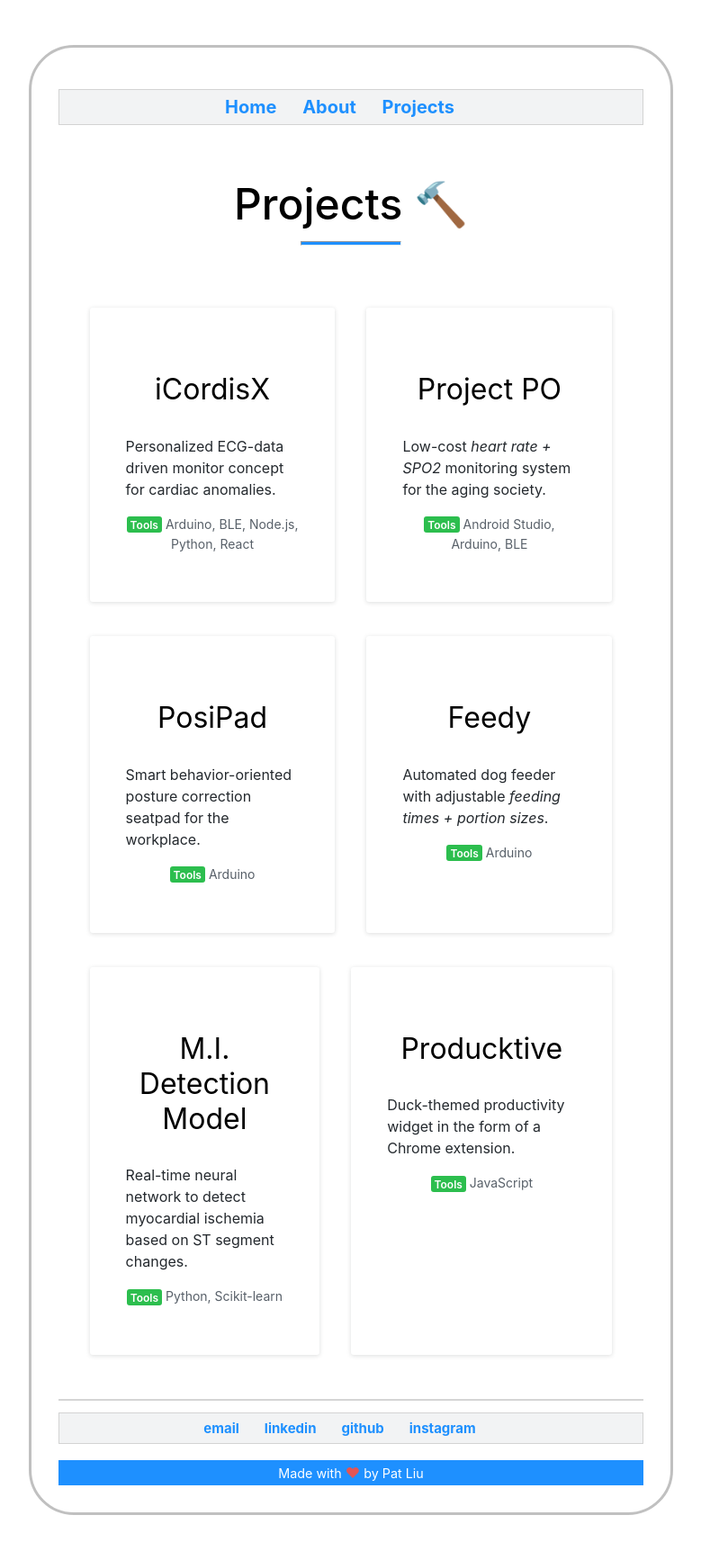
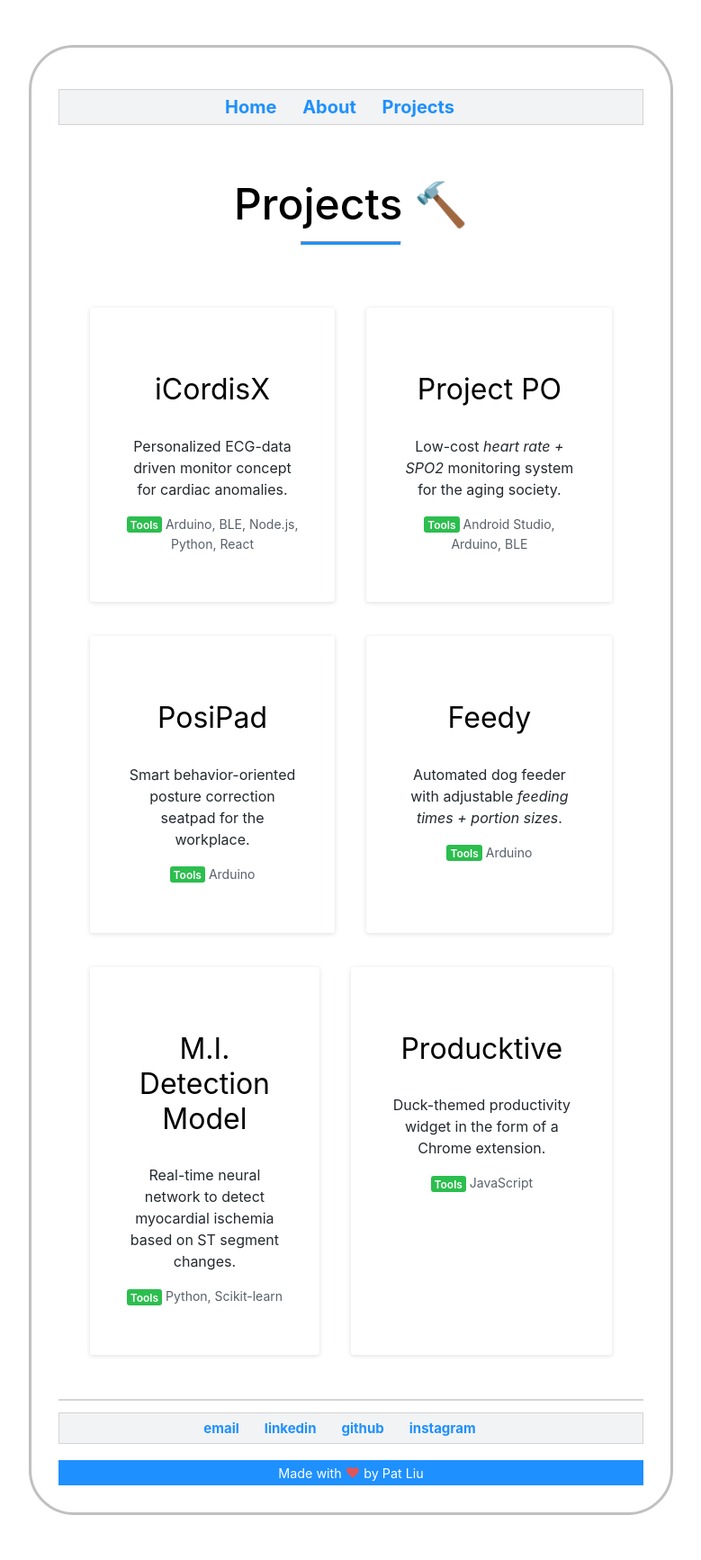
Before and after one commit to pat-liu/WebsiteV1, a Jekyll site: the page built from projects/index.html, in a window 1280 px wide. Shown: the whole page at 90% size, without its empty margins (250-1029 px from the left). Built offline with Jekyll 4.4.1, drawn with Linux system fonts in a browser that asks for light colours.

Commit message:
Update index.html

```diff
--- a/projects/index.html
+++ b/projects/index.html
@@ -11,7 +11,7 @@ title: Projects
       <div class="flexbox">
     <div class="box">
 <h1 class="projectheader">iCordisX</h1>
-<p class="projecttext" style="text-align: left">Personalized ECG-data driven monitor concept for cardiac anomalies.
+<p class="projecttext" style="text-align: center">Personalized ECG-data driven monitor concept for cardiac anomalies.
   </p>
 <p class="projecttext" style="font-size: 14px !important;color: #586069 !important; text-align: center">
   <span class="green">Tools</span> Arduino, BLE, Node.js, Python, React
@@ -21,7 +21,7 @@ title: Projects
 
     <div class="box">
 <h1 class="projectheader">Project PO</h1>
-<p class="projecttext" style="text-align: left">Low-cost <i>heart rate + SPO2</i> monitoring system for the aging society.
+<p class="projecttext" style="text-align: center">Low-cost <i>heart rate + SPO2</i> monitoring system for the aging society.
   </p>
 <p class="projecttext" style="font-size: 14px !important;color: #586069 !important; text-align: center">
   <span class="green">Tools</span> Android Studio, Arduino, BLE
@@ -33,7 +33,7 @@ title: Projects
     <div class="flexbox">
     <div class="box">
 <h1 class="projectheader">PosiPad</h1>
-<p class="projecttext" style="text-align: left">Smart behavior-oriented posture correction seatpad for the workplace.
+<p class="projecttext" style="text-align: center">Smart behavior-oriented posture correction seatpad for the workplace.
   </p>
 <p class="projecttext" style="font-size: 14px !important;color: #586069 !important; text-align: center">
   <span class="green">Tools</span> Arduino
@@ -44,7 +44,7 @@ title: Projects
 
     <div class="box">
         <h1 class="projectheader">Feedy</h1>
-        <p class="projecttext" style="text-align: left">Automated dog feeder with adjustable <i>feeding times + portion sizes</i>.
+        <p class="projecttext" style="text-align: center">Automated dog feeder with adjustable <i>feeding times + portion sizes</i>.
           </p>
         <p class="projecttext" style="font-size: 14px !important;color: #586069 !important;text-align: center">
           <span class="green">Tools</span> Arduino
@@ -57,7 +57,7 @@ title: Projects
  <div class="flexbox">
    <div class="box">
         <h1 class="projectheader">M.I. Detection Model</h1>
-        <p class="projecttext" style="text-align: left">Real-time neural network to detect myocardial ischemia based on ST segment changes.</p>
+        <p class="projecttext" style="text-align: center">Real-time neural network to detect myocardial ischemia based on ST segment changes.</p>
         <p class="projecttext" style="font-size: 14px !important;color: #586069 !important;text-align: center">
           <span class="green">Tools</span> Python, Scikit-learn
         </p>
@@ -66,7 +66,7 @@ title: Projects
 
       <div class="box">
         <h1 class="projectheader">Producktive</h1>
-        <p class="projecttext" style="text-align: left">Duck-themed productivity widget in the form of a Chrome extension.</p>
+        <p class="projecttext" style="text-align: center">Duck-themed productivity widget in the form of a Chrome extension.</p>
         <p class="projecttext" style="font-size: 14px !important;color: #586069 !important;text-align: center">
           <span class="green">Tools</span> JavaScript
         </p>
```
